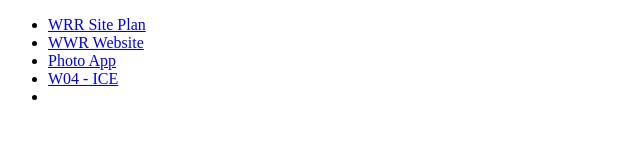
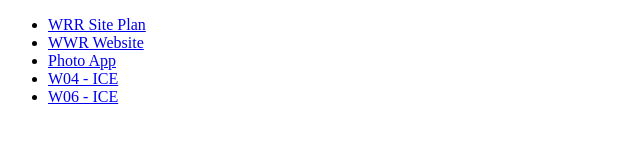
Before and after one commit to edu-az/eduaz.github.io, a plain HTML site: page index.html in a window 1280 px wide. Shown: the full height of the page, 0-640 px from the left. Drawn offline with Linux system fonts and the light colour scheme.

Commit message:
updated index

```diff
--- a/index.html
+++ b/index.html
@@ -14,7 +14,7 @@
                 <li><a href="wdd130/wwr/wwr.html">WWR Website</a></li>
                 <li><a href="wdd-exercises/photo-app.html">Photo App</a></li>
                 <li><a href="wdd ICE Challenges/w04-ice.html">W04 - ICE</a></li>
-                <li><a href="wdd ICE Challenges/w06-ice.html"></a></li>
+                <li><a href="wdd ICE Challenges/w06-ice.html">W06 - ICE</a></li>
             </ul>
         </nav>
     </header>
```
